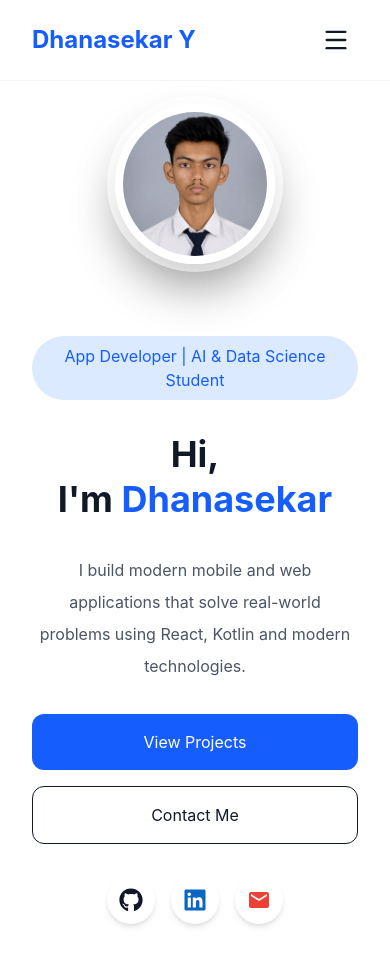
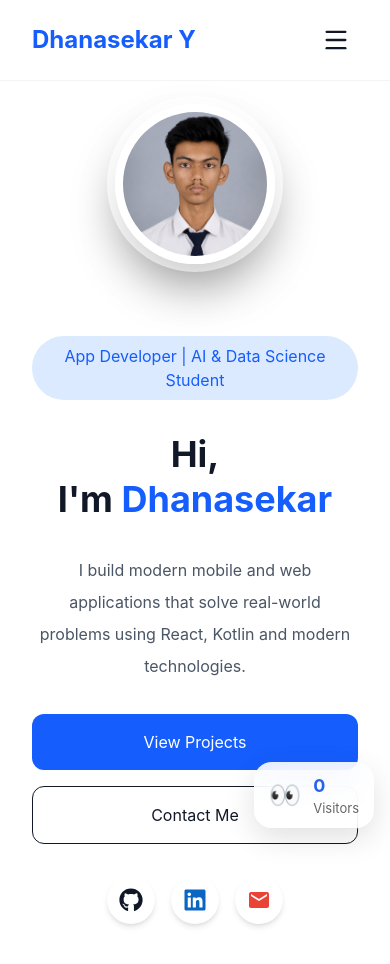
Before and after one commit to dhanasekar8363-lab/portfolio, a React app: page / in a window 390 px wide. Shown: the top 964 px of the page. Built offline with nearby package versions, Linux system fonts and the light colour scheme; no server answers; the database is empty; the HTML template or start-up script is replaced by a standard one.

Commit message:
latest changes

```diff
--- a/package.json
+++ b/package.json
@@ -11,6 +11,7 @@
   },
   "dependencies": {
     "@emailjs/browser": "^4.4.1",
+    "@supabase/supabase-js": "^2.110.5",
     "@tailwindcss/vite": "^4.3.2",
     "clsx": "^2.1.1",
     "framer-motion": "^12.42.2",
--- a/src/App.tsx
+++ b/src/App.tsx
@@ -1,6 +1,7 @@
 import { BrowserRouter, Routes, Route } from "react-router-dom";
 
 import Navbar from "./components/Navbar";
+import VisitorCounter from "./components/VisitorCounter";
 
 import Home from "./pages/Home";
 import ProjectDetails from "./pages/ProjectDetails";
@@ -31,6 +32,8 @@ export default function App() {
 
       </Routes>
 
+      <VisitorCounter />
+
     </BrowserRouter>
   );
 }
--- /dev/null
+++ b/src/components/VisitorCounter.css
@@ -0,0 +1,70 @@
+.visitor-badge{
+    position:fixed;
+    bottom:24px;
+    right:24px;
+
+    display:flex;
+    align-items:center;
+    gap:12px;
+
+    padding:12px 18px;
+
+    background:rgba(255,255,255,.85);
+    backdrop-filter:blur(18px);
+
+    border-radius:18px;
+
+    box-shadow:
+        0 10px 30px rgba(0,0,0,.12);
+
+    z-index:9999;
+
+    animation:slideUp .6s ease;
+}
+
+.visitor-badge h3{
+    margin:0;
+    font-size:20px;
+    font-weight:700;
+    color:#2563eb;
+}
+
+.visitor-badge p{
+    margin:0;
+    color:#666;
+    font-size:13px;
+}
+
+.eye{
+    font-size:26px;
+}
+
+@keyframes slideUp{
+    from{
+        transform:translateY(50px);
+        opacity:0;
+    }
+    to{
+        transform:translateY(0);
+        opacity:1;
+    }
+}
+
+@media(max-width:768px){
+
+.visitor-badge{
+
+bottom:16px;
+right:16px;
+
+padding:10px 15px;
+
+}
+
+.visitor-badge h3{
+
+font-size:18px;
+
+}
+
+}
--- /dev/null
+++ b/src/components/VisitorCounter.tsx
@@ -0,0 +1,39 @@
+import { useEffect, useState } from "react";
+import { supabase } from "../lib/supabase";
+import "./VisitorCounter.css";
+
+export default function VisitorCounter() {
+  const [visitors, setVisitors] = useState(0);
+
+  useEffect(() => {
+    async function updateVisitors() {
+      const viewed = localStorage.getItem("portfolio-visited");
+
+      if (!viewed) {
+        await supabase.rpc("increment_visitors");
+        localStorage.setItem("portfolio-visited", "true");
+      }
+
+      const { data } = await supabase
+        .from("portfolio_stats")
+        .select("visitors")
+        .eq("id", 1)
+        .single();
+
+      if (data) setVisitors(data.visitors);
+    }
+
+    updateVisitors();
+  }, []);
+
+  return (
+    <div className="visitor-badge">
+      <span className="eye">👀</span>
+
+      <div>
+        <h3>{visitors.toLocaleString()}</h3>
+        <p>Visitors</p>
+      </div>
+    </div>
+  );
+}
--- /dev/null
+++ b/src/lib/supabase.ts
@@ -0,0 +1,6 @@
+import { createClient } from "@supabase/supabase-js";
+
+const supabaseUrl = import.meta.env.VITE_SUPABASE_URL!;
+const supabaseKey = import.meta.env.VITE_SUPABASE_ANON_KEY!;
+
+export const supabase = createClient(supabaseUrl, supabaseKey);
```
Also changed, not shown: 2 other files (tests, documents, lock files or other folders).
